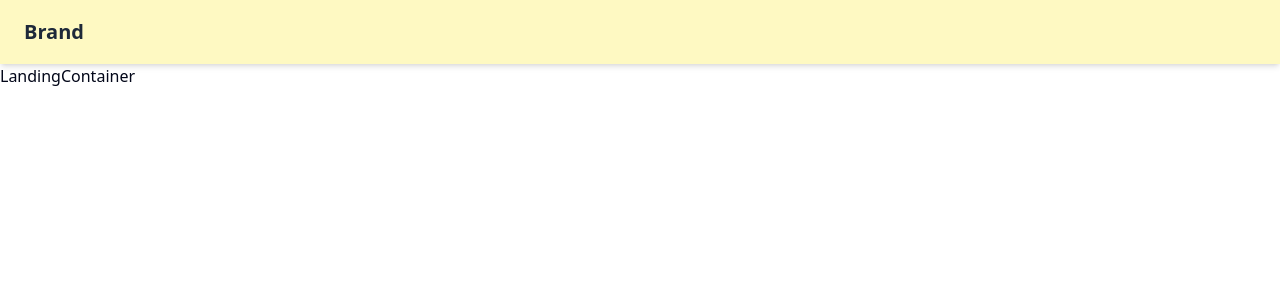
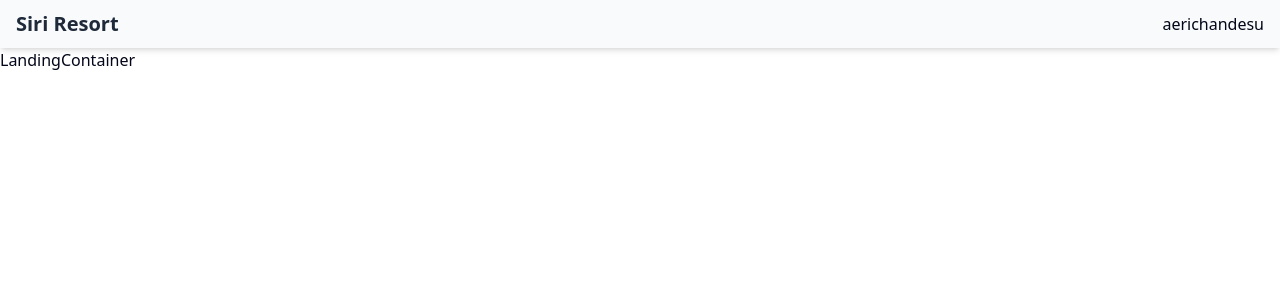
Before and after one commit to coregatekit/siri-next-app, a Next.js app: page /landing in a window 1280 px wide. Shown: the top 300 px of the page. Built offline with nearby package versions, Linux system fonts and the light colour scheme.

Commit message:
update nav bar design

```diff
--- a/app/types/auth.ts
+++ b/app/types/auth.ts
@@ -5,4 +5,10 @@ type JwtPayload = {
 };
 type SessionPayload = JwtPayload & {};
 
-export type { JwtPayload, SessionPayload };
+type UserData = {
+	id: string;
+	username: string;
+	name: string;
+}
+
+export type { JwtPayload, SessionPayload, UserData };
--- a/components/nav-bar-wrapper.tsx
+++ b/components/nav-bar-wrapper.tsx
@@ -1,23 +1,32 @@
 'use client';
 
+import type { UserData } from '@/app/types/auth';
 import { usePathname } from 'next/navigation';
-import React from 'react';
+import React, { useState } from 'react';
+import NavUser from './nav-user';
 
 function NavBarWrapper() {
 	const pathName = usePathname();
 	const excludedPaths = ['/sign-in', '/login'];
+	const [user, setUser] = useState<UserData>({
+		id: 'ksadjfoiqpogjlasdf',
+		username: 'aerichandesu',
+		name: 'Uginaga Aeri',
+	});
 
 	if (excludedPaths.includes(pathName)) {
 		return null;
 	}
 
 	return (
-    <nav className='flex min-w-1/10 items-center justify-between px-6 h-16 bg-yellow-100 shadow-md'>
-      <div>
+		<nav className='flex bg-primary-foreground h-12 shadow-md'>
+			<div className='flex items-center justify-between w-full px-4'>
 				{/* Logo or Brand Name */}
 				<a href='/' className='text-xl font-bold text-gray-800'>
-          Brand
+					Siri Resort
 				</a>
+
+				<NavUser user={user} />
 			</div>
 		</nav>
 	);
--- /dev/null
+++ b/components/nav-user.tsx
@@ -0,0 +1,17 @@
+import type { UserData } from '@/app/types/auth';
+import Image from 'next/image';
+import React from 'react';
+
+type Props = {
+	user: UserData;
+};
+
+function NavUser({ user }: Props) {
+	return (
+		<div className='flex items-center gap-2'>
+			<div>{user.username}</div>
+		</div>
+	);
+}
+
+export default NavUser;
```
Lines whose indentation alone changed are shown as unchanged.
